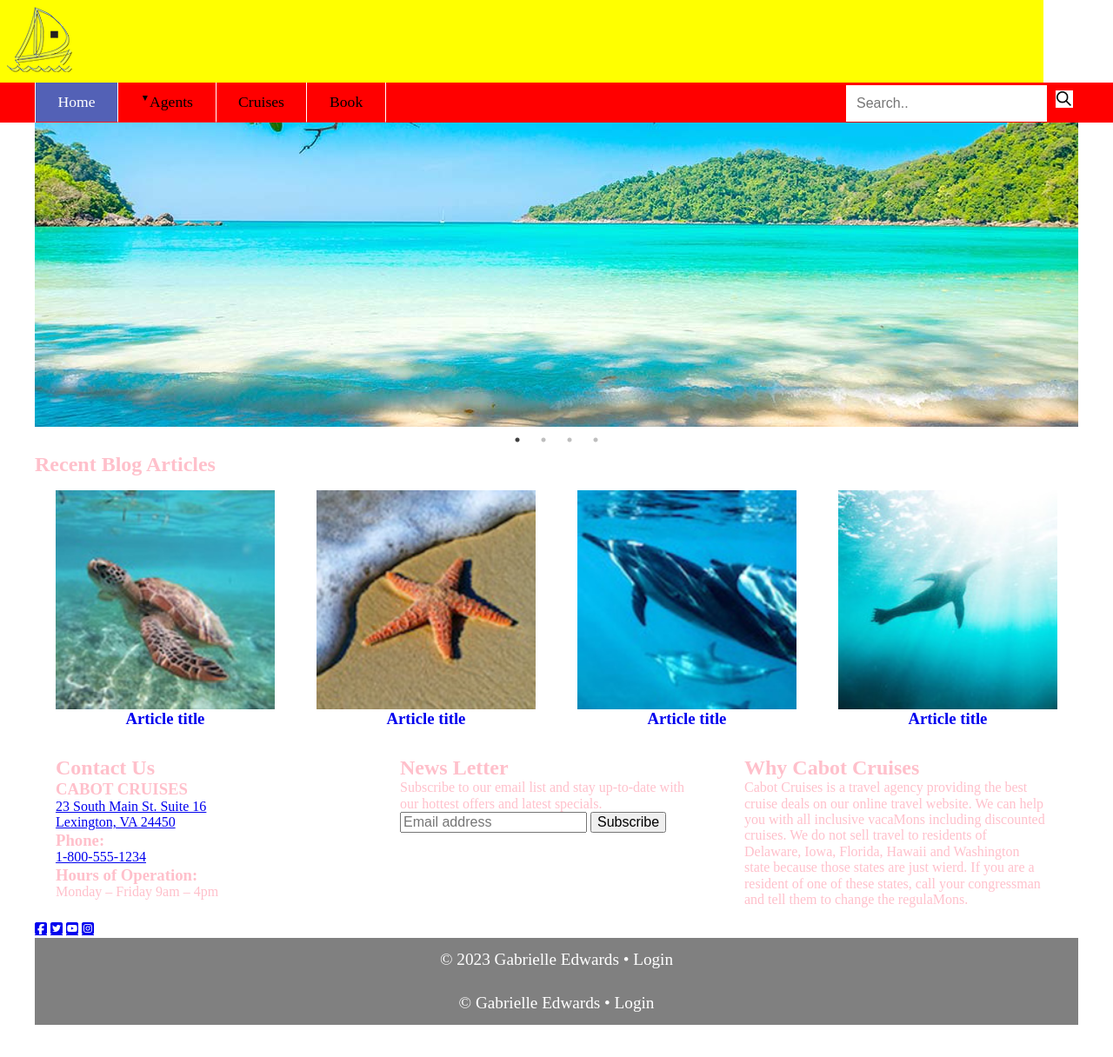
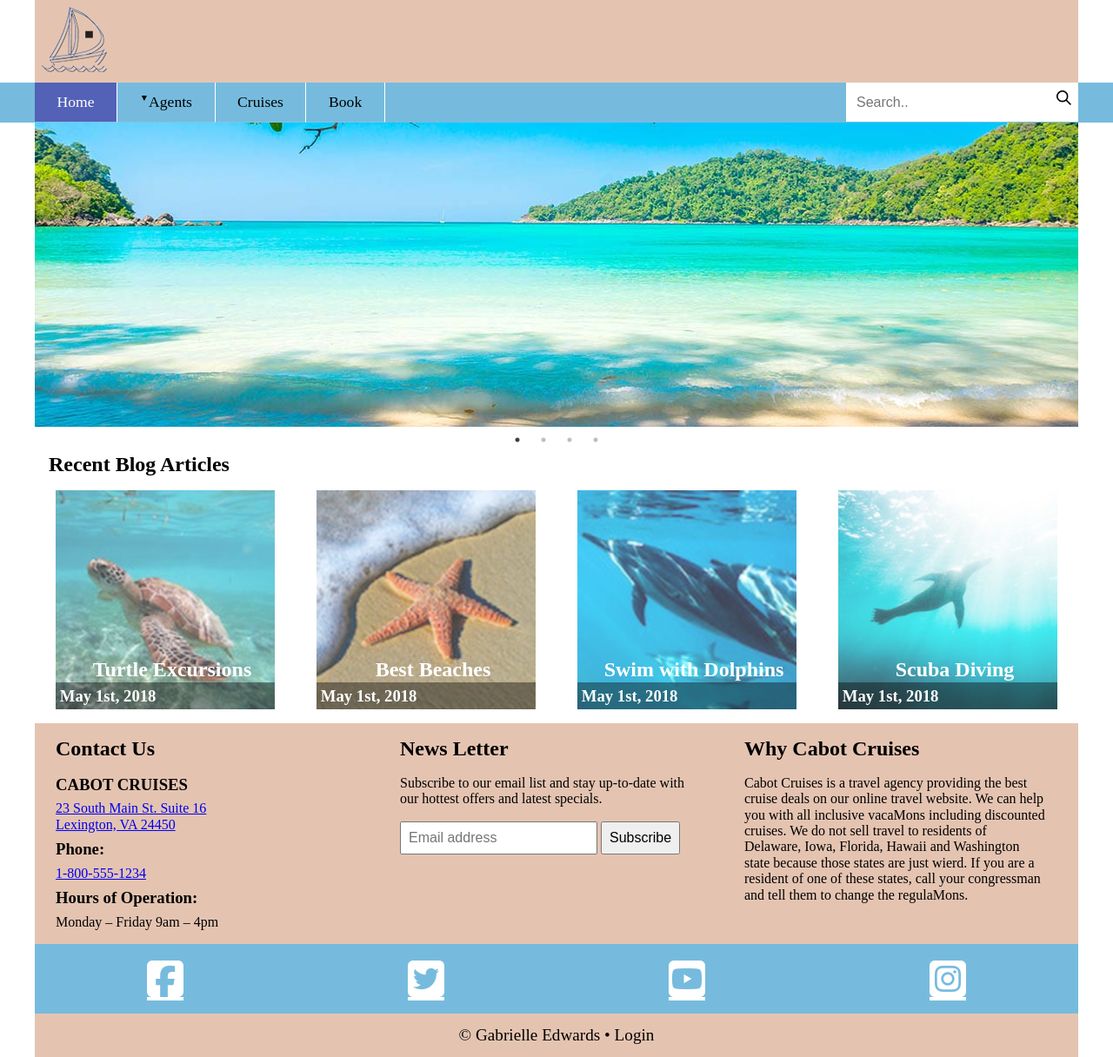
Before and after one commit to DocSmudge/DGM3760, a PHP site: page / in a window 1280 px wide. Shown: the whole page at 87% size. Before the commit the page ends 1179 px from the top, so only its background shows below. Run offline with PHP 8.4, Linux system fonts and the light colour scheme; some libraries are stand-ins or nearby versions.

Commit message:
Working on styling/fixing

```diff
--- a/unit01/index.html
+++ b/unit01/index.html
@@ -40,7 +40,9 @@
       <!-- *ADDED -->
       <div id="nav">
         <nav>
-        <button id="hamburgerButton"><span>&#9776;</span><span>x</span></button>
+          <button id="hamburgerButton">
+            <span>&#9776;</span><span>x</span>
+          </button>
           <ul id="primaryNav">
             <li class="active"><a href="#">Home</a></li>
             <li class="parent">
@@ -123,7 +125,8 @@
             <a href="#">
               <div>
                 <img src="./images/article1.jpg" alt="blog" />
-                <h3>Article title</h3>
+                <h2>Turtle Excursions</h2>
+                <h3>May 1st, 2018</h3>
               </div>
             </a>
           </div>
@@ -132,7 +135,8 @@
             <a href="#">
               <div>
                 <img src="./images/article2.jpg" alt="blog" />
-                <h3>Article title</h3>
+                <h2>Best Beaches</h2>
+                <h3>May 1st, 2018</h3>
               </div>
             </a>
           </div>
@@ -141,7 +145,8 @@
             <a href="#">
               <div>
                 <img src="./images/article3.jpg" alt="blog" />
-                <h3>Article title</h3>
+                <h2>Swim with Dolphins</h2>
+                <h3>May 1st, 2018</h3>
               </div>
             </a>
           </div>
@@ -150,7 +155,8 @@
             <a href="#">
               <div>
                 <img src="./images/article4.jpg" alt="blog" />
-                <h3>Article title</h3>
+                <h2>Scuba Diving</h2>
+                <h3>May 1st, 2018</h3>
               </div>
             </a>
           </div>
@@ -203,14 +209,13 @@
           </p>
         </div>
       </div>
-      <!--end footerdiv-->
+      <!--end footerDiv-->
       <div class="socialDiv">
         <a href="#" class="fa-brands fa-square-facebook"></a>
         <a href="#" class="fa-brands fa-square-twitter"></a>
         <a href="#" class="fa-brands fa-square-youtube"></a>
         <a href="#" class="fa-brands fa-square-instagram"></a>
       </div>
-      <footer>&copy; 2023 Gabrielle Edwards • Login</footer>
 
       <footer>&copy; Gabrielle Edwards • Login</footer>
     </main>
@@ -233,8 +238,8 @@
           cssEase: "ease-in",
           autoplay: true,
           autoplaySpeed: 30000,
-        })
-      })
+        });
+      });
     </script>
   </body>
 </html>
--- a/unit01/scss/_large.scss
+++ b/unit01/scss/_large.scss
@@ -1,6 +1,7 @@
 @media only screen and (min-width: 65rem) {
   body {
     main {
+      div.articleDiv {
         div.cards {
           div.card1,
           div.card2,
@@ -13,4 +14,5 @@
       }
     }
   }
+}
 // end media query
--- a/unit01/scss/_medium.scss
+++ b/unit01/scss/_medium.scss
@@ -16,7 +16,7 @@
           margin: 0;
           padding: 0;
           list-style-type: none;
-          border-left: 1px solid rgba(255, 255, 255);
+
           li {
             border-right: 1px solid rgba(255, 255, 255);
             list-style-type: none;
@@ -70,6 +70,7 @@
     }
 
     main {
+      div.articleDiv {
         div.cards {
           div.card1,
           div.card2,
@@ -79,6 +80,7 @@
             // margin: 1rem 2%;
           }
         }
+      } //end articleDiv
 
       div.footerDiv {
         display: flex;
--- a/unit01/scss/_small.scss
+++ b/unit01/scss/_small.scss
@@ -1,5 +1,4 @@
 body {
-  color: pink;
   // !Removed
   //   margin: auto;
   //   max-width: 1200px;
@@ -10,11 +9,11 @@ body {
   flex-direction: column;
 
   header {
-    background-color: yellow;
+    background-color: #e4c4b1;
     order: 2;
     // *Added
     width: 100%;
-    // margin: auto;
+    margin: auto;
     max-width: 1200px;
 
     div#logo {
@@ -32,14 +31,14 @@ body {
     order: 1;
     display: flex;
     // justify-content: space-between;
-    background-color: red;
+    background-color: #76bbde;
     width: 100%;
 
     // *Added
     #nav {
       display: flex;
       justify-content: space-between;
-      align-items: center;
+      // align-items: center;
 
       max-width: 1200px;
       width: 100%;
@@ -48,7 +47,7 @@ body {
 
     div.searchBox {
       form.form {
-        // background-color: white;
+        background-color: white;
         input {
           padding: 0.75rem;
           border: none;
@@ -102,12 +101,12 @@ body {
           }
         }
         li.active a {
-          background-color: lighten(pink, 4%);
-          color: black;
+          background-color: lighten(#4957ab, 4%);
+          color: white;
         }
         li a:hover {
-          background: pink;
-          color: black;
+          background: #4957ab;
+          color: white;
         }
       }
       ul.open {
@@ -123,7 +122,10 @@ main {
   width: 100%;
   margin: auto;
   max-width: 1200px;
-
+  div.articleDiv {
+    h2 {
+      margin-left: 1rem;
+    }
     div.cards {
       display: flex;
       flex-wrap: wrap;
@@ -133,8 +135,10 @@ main {
       div.card4 {
         flex-basis: 46%;
         margin: 1rem 2%;
+        position: relative;
         img {
           width: 100%;
+          opacity: 75%;
         }
         a {
           display: block;
@@ -145,27 +149,84 @@ main {
             justify-content: center;
             align-items: center;
             flex-direction: column;
+            h2 {
+              position: absolute;
+              bottom: 32px;
+              color: white;
+            }
             h3 {
+              position: absolute;
+              bottom: 0;
+              width: 100%;
+              background-color: rgba(0, 0, 0, 0.4);
+              color: white;
+              padding: 0.3rem;
+            }
           }
         }
       }
     }
   } //end articleFiguresDiv
+  div.footerDiv {
+    display: flex;
+    flex-direction: column;
+    background-color: #e4c4b1;
+    div.contactDiv {
+      flex-basis: 29%;
+      margin: 1rem 2%;
+      h2 {
+        margin-bottom: 1rem;
+      }
+      h3 {
+        margin-top: 0.5rem;
+        margin-bottom: 0.5rem;
+      }
+      a {
+        margin-bottom: 0.5rem;
+      }
+    } // end contactDiv
+    div.newsDiv {
+      flex-basis: 29%;
+      margin: 1rem 2%;
+      h2 {
+        margin-bottom: 1rem;
+      }
+      form {
+        padding-top: 1rem;
+        input {
+          padding: 0.5rem;
+        }
+      }
+    } // end newsDiv
+    .whyDiv {
+      flex-basis: 29%;
+      margin: 1rem 2%;
+      h2 {
+        margin-bottom: 1rem;
+      }
+    }
+  } // end footerDiv
+  div.socialDiv {
+    background-color: #76bbde;
+    display: flex;
+    padding: 1rem 0;
+    a {
+      flex-basis: 25%;
+      text-align: center;
+      color: white;
+      font-size: 3rem;
+    }
+  }
+
   footer {
-    // *Added
-    width: 100%;
-    margin: auto;
-    max-width: 1200px;
-
-    // !Removed
-    // max-width: 71.25rem;
     text-align: center;
-    background-color: gray;
-    color: white;
+    background-color: #e4c4b1;
+    color: black;
     font-size: larger;
     height: 50px;
     display: flex;
     justify-content: center;
     align-items: center;
+    margin: auto;
   }
-}
+} // end main
--- a/unit01/style/style.css
+++ b/unit01/style/style.css
@@ -405,16 +405,16 @@ template {
 }
 
 body {
-  color: pink;
   width: 100%;
   height: 100vh;
   display: flex;
   flex-direction: column;
 }
 body header {
-  background-color: yellow;
+  background-color: #e4c4b1;
   order: 2;
   width: 100%;
+  margin: auto;
   max-width: 1200px;
 }
 body header div#logo img {
@@ -427,16 +427,18 @@ body header a {
 body div#navWrapper {
   order: 1;
   display: flex;
-  background-color: red;
+  background-color: #76bbde;
   width: 100%;
 }
 body div#navWrapper #nav {
   display: flex;
   justify-content: space-between;
-  align-items: center;
   max-width: 1200px;
   width: 100%;
   margin: auto;
+}
+body div#navWrapper div.searchBox form.form {
+  background-color: white;
 }
 body div#navWrapper div.searchBox form.form input {
   padding: 0.75rem;
@@ -487,12 +489,12 @@ body div#navWrapper nav ul li a {
   text-decoration: none;
 }
 body div#navWrapper nav ul li.active a {
-  background-color: #ffd4dc;
-  color: black;
+  background-color: #5361b6;
+  color: white;
 }
 body div#navWrapper nav ul li a:hover {
-  background: pink;
-  color: black;
+  background: #4957ab;
+  color: white;
 }
 body div#navWrapper nav ul.open {
   display: block;
@@ -504,52 +506,124 @@ main {
   margin: auto;
   max-width: 1200px;
 }
-main div.cards {
+main div.articleDiv h2 {
+  margin-left: 1rem;
+}
+main div.articleDiv div.cards {
   display: flex;
   flex-wrap: wrap;
 }
-main div.cards div.card1,
-main div.cards div.card2,
-main div.cards div.card3,
-main div.cards div.card4 {
+main div.articleDiv div.cards div.card1,
+main div.articleDiv div.cards div.card2,
+main div.articleDiv div.cards div.card3,
+main div.articleDiv div.cards div.card4 {
   flex-basis: 46%;
   margin: 1rem 2%;
+  position: relative;
 }
-main div.cards div.card1 img,
-main div.cards div.card2 img,
-main div.cards div.card3 img,
-main div.cards div.card4 img {
+main div.articleDiv div.cards div.card1 img,
+main div.articleDiv div.cards div.card2 img,
+main div.articleDiv div.cards div.card3 img,
+main div.articleDiv div.cards div.card4 img {
   width: 100%;
+  opacity: 75%;
 }
-main div.cards div.card1 a,
-main div.cards div.card2 a,
-main div.cards div.card3 a,
-main div.cards div.card4 a {
+main div.articleDiv div.cards div.card1 a,
+main div.articleDiv div.cards div.card2 a,
+main div.articleDiv div.cards div.card3 a,
+main div.articleDiv div.cards div.card4 a {
   display: block;
   width: 100%;
   text-decoration: none;
 }
-main div.cards div.card1 a div,
-main div.cards div.card2 a div,
-main div.cards div.card3 a div,
-main div.cards div.card4 a div {
+main div.articleDiv div.cards div.card1 a div,
+main div.articleDiv div.cards div.card2 a div,
+main div.articleDiv div.cards div.card3 a div,
+main div.articleDiv div.cards div.card4 a div {
   display: flex;
   justify-content: center;
   align-items: center;
   flex-direction: column;
 }
+main div.articleDiv div.cards div.card1 a div h2,
+main div.articleDiv div.cards div.card2 a div h2,
+main div.articleDiv div.cards div.card3 a div h2,
+main div.articleDiv div.cards div.card4 a div h2 {
+  position: absolute;
+  bottom: 32px;
+  color: white;
+}
+main div.articleDiv div.cards div.card1 a div h3,
+main div.articleDiv div.cards div.card2 a div h3,
+main div.articleDiv div.cards div.card3 a div h3,
+main div.articleDiv div.cards div.card4 a div h3 {
+  position: absolute;
+  bottom: 0;
+  width: 100%;
+  background-color: rgba(0, 0, 0, 0.4);
+  color: white;
+  padding: 0.3rem;
+}
+main div.footerDiv {
+  display: flex;
+  flex-direction: column;
+  background-color: #e4c4b1;
+}
+main div.footerDiv div.contactDiv {
+  flex-basis: 29%;
+  margin: 1rem 2%;
+}
+main div.footerDiv div.contactDiv h2 {
+  margin-bottom: 1rem;
+}
+main div.footerDiv div.contactDiv h3 {
+  margin-top: 0.5rem;
+  margin-bottom: 0.5rem;
+}
+main div.footerDiv div.contactDiv a {
+  margin-bottom: 0.5rem;
+}
+main div.footerDiv div.newsDiv {
+  flex-basis: 29%;
+  margin: 1rem 2%;
+}
+main div.footerDiv div.newsDiv h2 {
+  margin-bottom: 1rem;
+}
+main div.footerDiv div.newsDiv form {
+  padding-top: 1rem;
+}
+main div.footerDiv div.newsDiv form input {
+  padding: 0.5rem;
+}
+main div.footerDiv .whyDiv {
+  flex-basis: 29%;
+  margin: 1rem 2%;
+}
+main div.footerDiv .whyDiv h2 {
+  margin-bottom: 1rem;
+}
+main div.socialDiv {
+  background-color: #76bbde;
+  display: flex;
+  padding: 1rem 0;
+}
+main div.socialDiv a {
+  flex-basis: 25%;
+  text-align: center;
+  color: white;
+  font-size: 3rem;
+}
 main footer {
-  width: 100%;
-  margin: auto;
-  max-width: 1200px;
   text-align: center;
-  background-color: gray;
-  color: white;
+  background-color: #e4c4b1;
+  color: black;
   font-size: larger;
   height: 50px;
   display: flex;
   justify-content: center;
   align-items: center;
+  margin: auto;
 }
 
 @media only screen and (min-width: 560px) and (min-width: 35rem) {
@@ -568,7 +642,6 @@ main footer {
     margin: 0;
     padding: 0;
     list-style-type: none;
-    border-left: 1px solid rgb(255, 255, 255);
   }
   body div#navWrapper nav ul#primaryNav li {
     border-right: 1px solid rgb(255, 255, 255);
@@ -614,10 +687,10 @@ main footer {
     left: auto;
     margin-left: 0;
   }
-  body main div.cards div.card1,
-  body main div.cards div.card2,
-  body main div.cards div.card3,
-  body main div.cards div.card4 {
+  body main div.articleDiv div.cards div.card1,
+  body main div.articleDiv div.cards div.card2,
+  body main div.articleDiv div.cards div.card3,
+  body main div.articleDiv div.cards div.card4 {
     flex-basis: 29%;
   }
   body main div.footerDiv {
@@ -632,10 +705,10 @@ main footer {
   }
 }
 @media only screen and (min-width: 1028px) and (min-width: 65rem) {
-  body main div.cards div.card1,
-  body main div.cards div.card2,
-  body main div.cards div.card3,
-  body main div.cards div.card4 {
+  body main div.articleDiv div.cards div.card1,
+  body main div.articleDiv div.cards div.card2,
+  body main div.articleDiv div.cards div.card3,
+  body main div.articleDiv div.cards div.card4 {
     flex-basis: 21%;
   }
 }/*# sourceMappingURL=style.css.map */
```
Also changed, not shown: 1 other file. Lines whose indentation alone changed are shown as unchanged.
